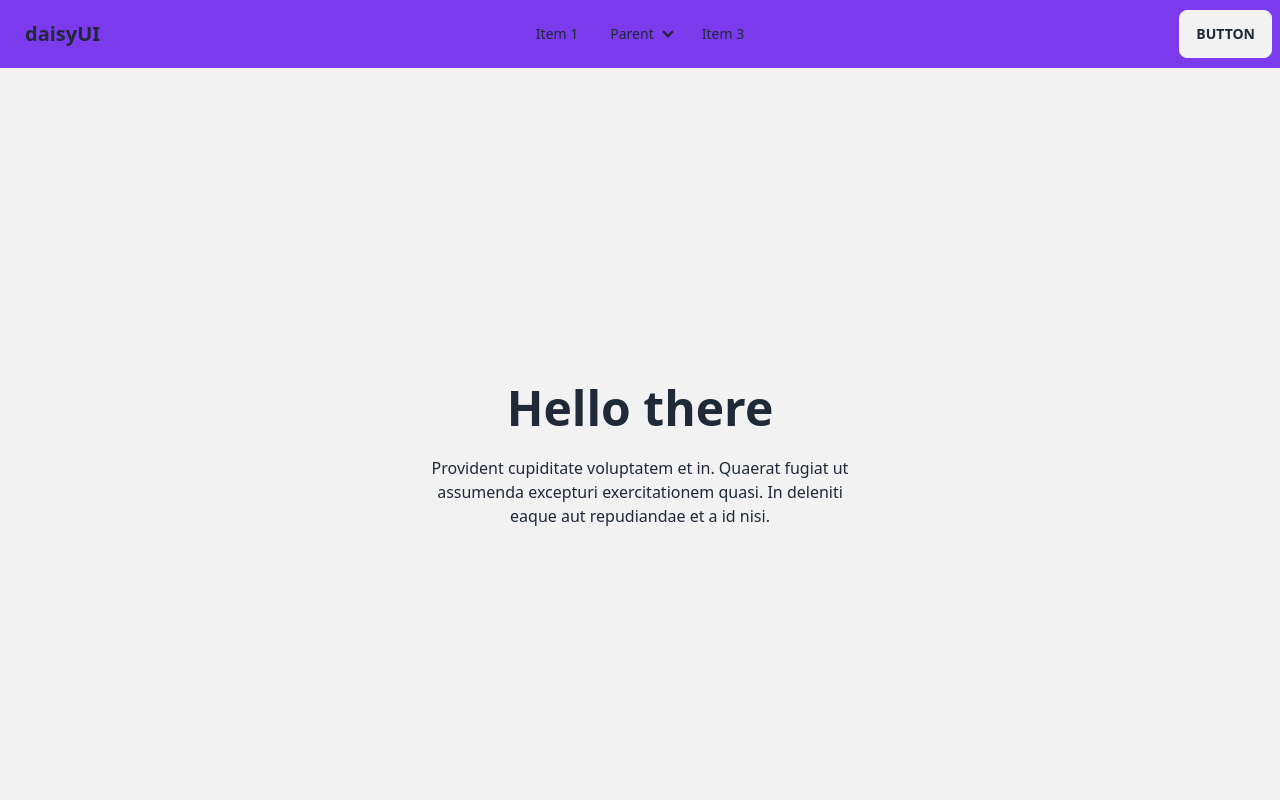
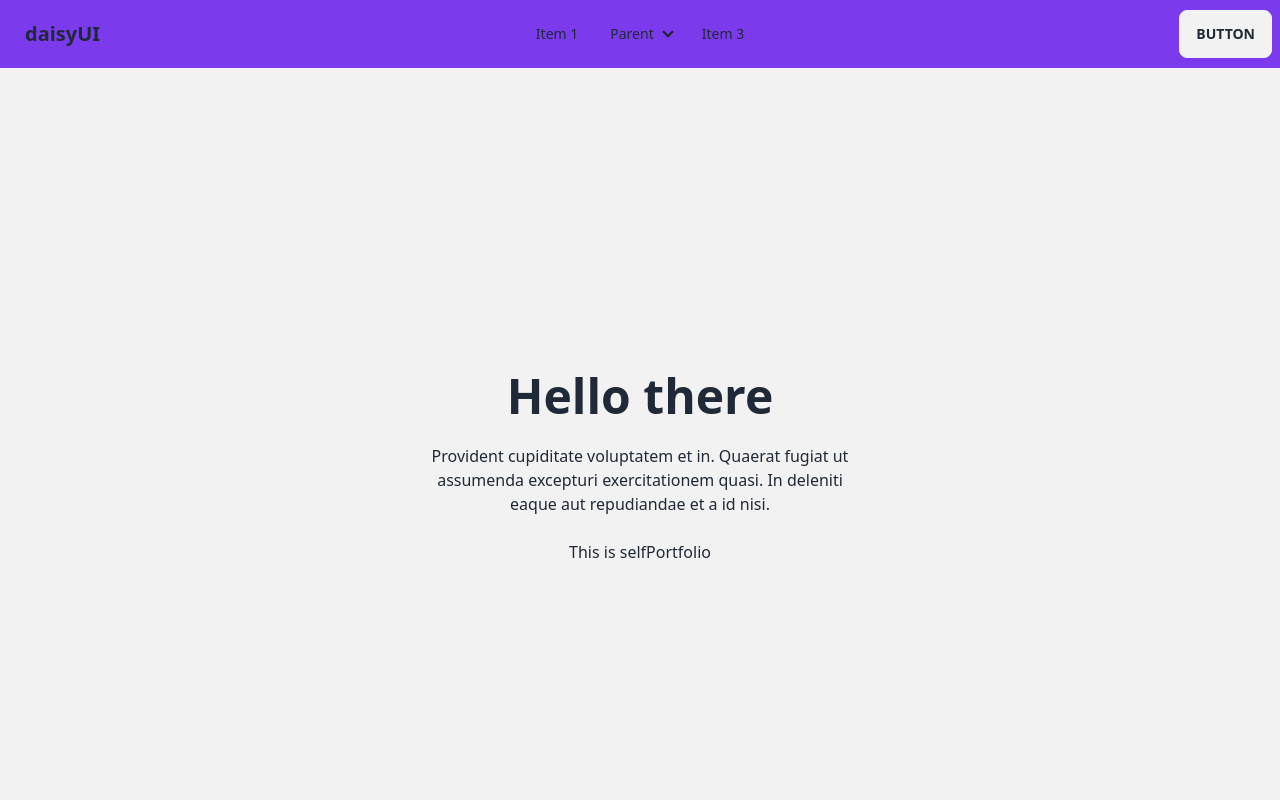
Before and after one commit to Ozyullah/self-portfolio, a React (Create React App) app: page / in a window 1280 px wide. Shown: the top 800 px of the page. Built offline with nearby package versions, Linux system fonts and the light colour scheme.

Commit message:
updated from habibullahOzy

```diff
--- a/src/Pages/FixedPages/Home/Home.js
+++ b/src/Pages/FixedPages/Home/Home.js
@@ -8,7 +8,7 @@ const Home = () => {
                     <div class="max-w-md">
                         <h1 class="text-5xl font-bold">Hello there</h1>
                         <p class="py-6">Provident cupiditate voluptatem et in. Quaerat fugiat ut assumenda excepturi exercitationem quasi. In deleniti eaque aut repudiandae et a id nisi.</p>
-
+                        <h1>This is selfPortfolio</h1>
                     </div>
                 </div>
             </div>
```
